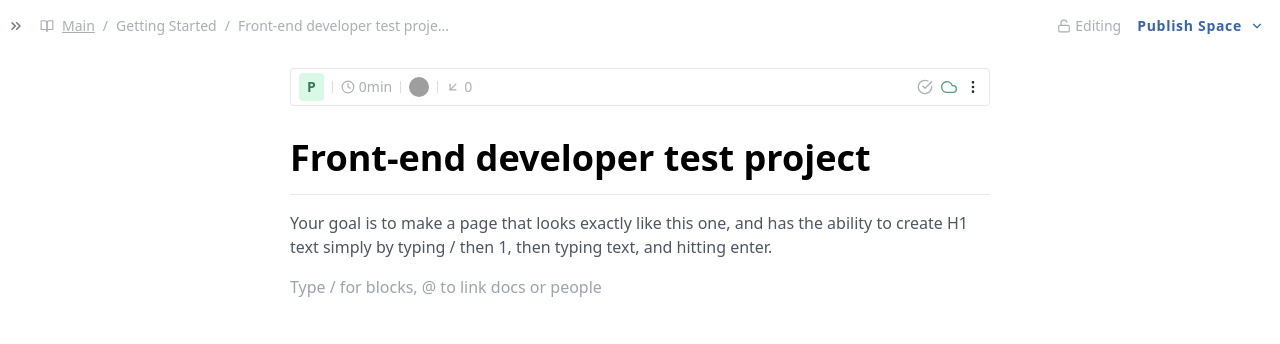
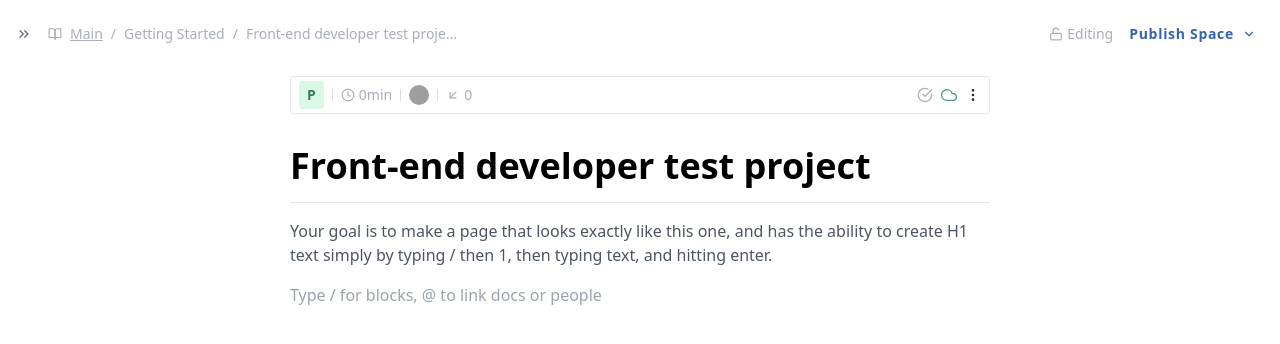
Before and after one commit to MohamedBechirMejri/helpjuice-test-project, a Next.js app: page / in a window 1280 px wide. Shown: the top 344 px of the page. Built offline with nearby package versions, Linux system fonts and the light colour scheme; grey boxes are pictures that could not be loaded.

Commit message:
add padding

```diff
--- a/pages/index.tsx
+++ b/pages/index.tsx
@@ -66,7 +66,7 @@ const Home: NextPage = () => {
   };
 
   return (
-    <div className="bg-white">
+    <div className="p-2 bg-white">
       <header className="flex items-center justify-between p-2 text-[#a9aeb8]">
         <div className="flex items-center gap-4">
           <FiChevronsRight className="text-[#6c727f]" />
```
